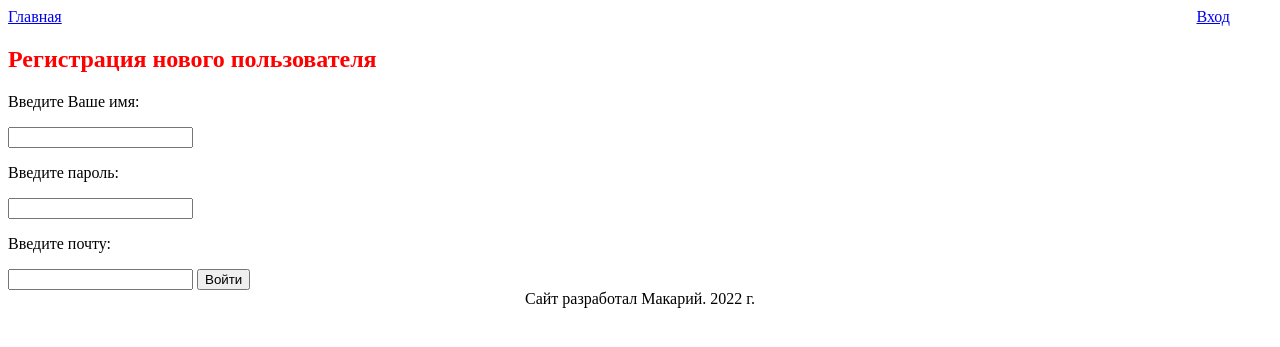
After one commit to makary2424/makary-blog, a Flask app: template templates/registr.html in a window 1280 px wide. The commit adds this page. Shown: the top 347 px of the page. Run offline with Flask 2, Linux system fonts and the light colour scheme; the template is opened without the code that fills it, so the values that code supplies are empty.

Commit message:
добавили форму регистрации

```diff
--- a/main.py
+++ b/main.py
@@ -54,6 +54,12 @@ def login():
         return redirect("/")
     return render_template('login.html')
 
+@app.route("/registr")
+def registr():
+    return render_template('registr.html')
+
+
+
 
 @app.route('/logout')
 def logout():
@@ -61,4 +67,4 @@ def logout():
     return redirect('/')
 
 
-app.run(debug=True)
+app.run(debug=True, port=8080)
--- a/templates/create.html
+++ b/templates/create.html
@@ -15,5 +15,7 @@
     <textarea name="text" id="" cols="30" rows="10"></textarea>
     <p><input type="submit"></p>
 </form>
+{% else %}
+<h1> У вас нет доступа к этой странице</h1>
 {% endif %}
 {% endblock %}
--- /dev/null
+++ b/templates/registr.html
@@ -0,0 +1,20 @@
+{% extends "main.html" %}
+{% block title %} Регистрация {% endblock %}
+{% block content %}
+<h2>Регистрация нового пользователя</h2>
+<form method="POST">
+    <p>Введите Ваше имя:</p>
+    <input name="user_name" type="text">
+    <p>Введите пароль:</p>
+    <input name="user_password" type="password">
+    <p>Введите почту:</p>
+    <input name="user_e_mail" type="text">
+
+
+
+    <input type="submit" value="Войти">
+</form>
+{% endblock %}
+
+</body>
+</html>
```
Also changed, not shown: data_base.db, 1 other file.
